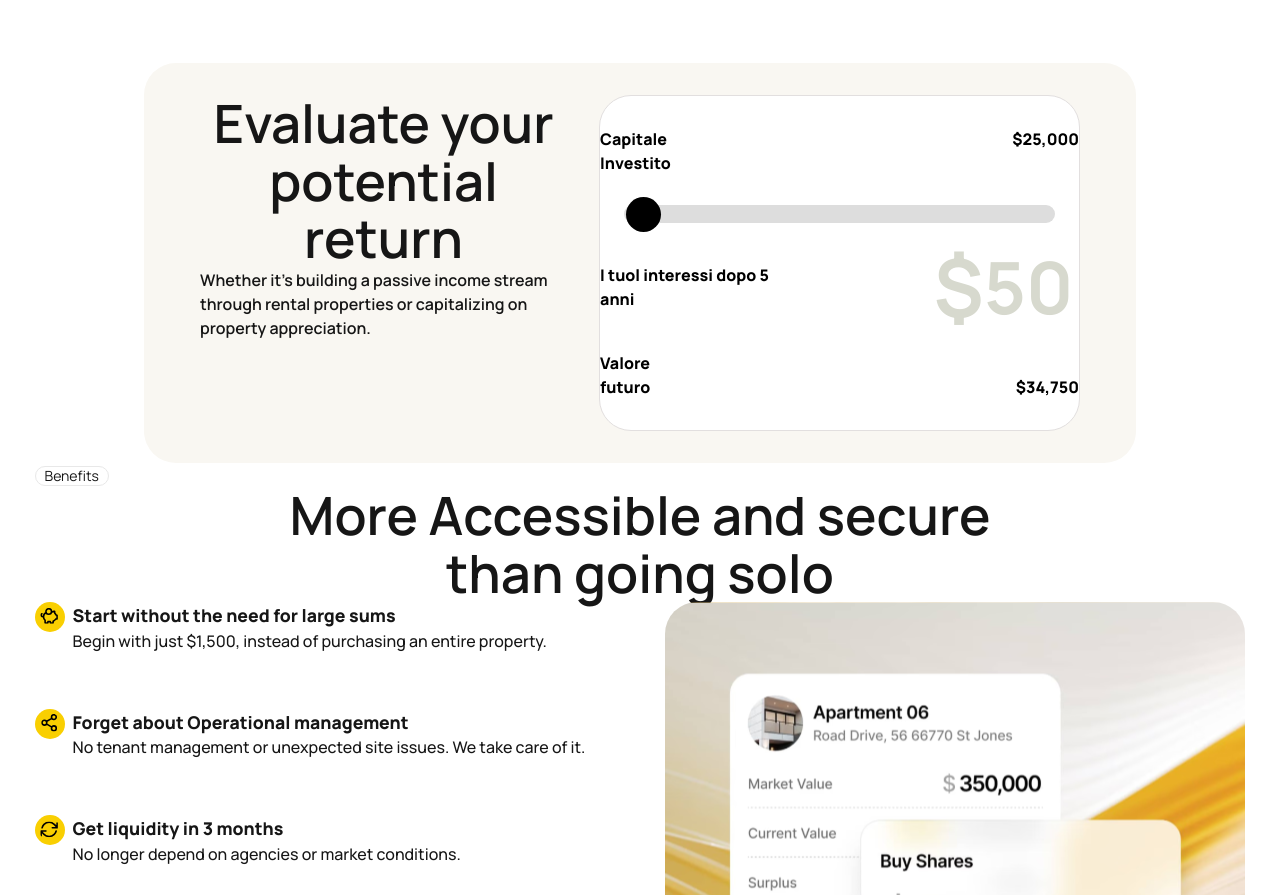
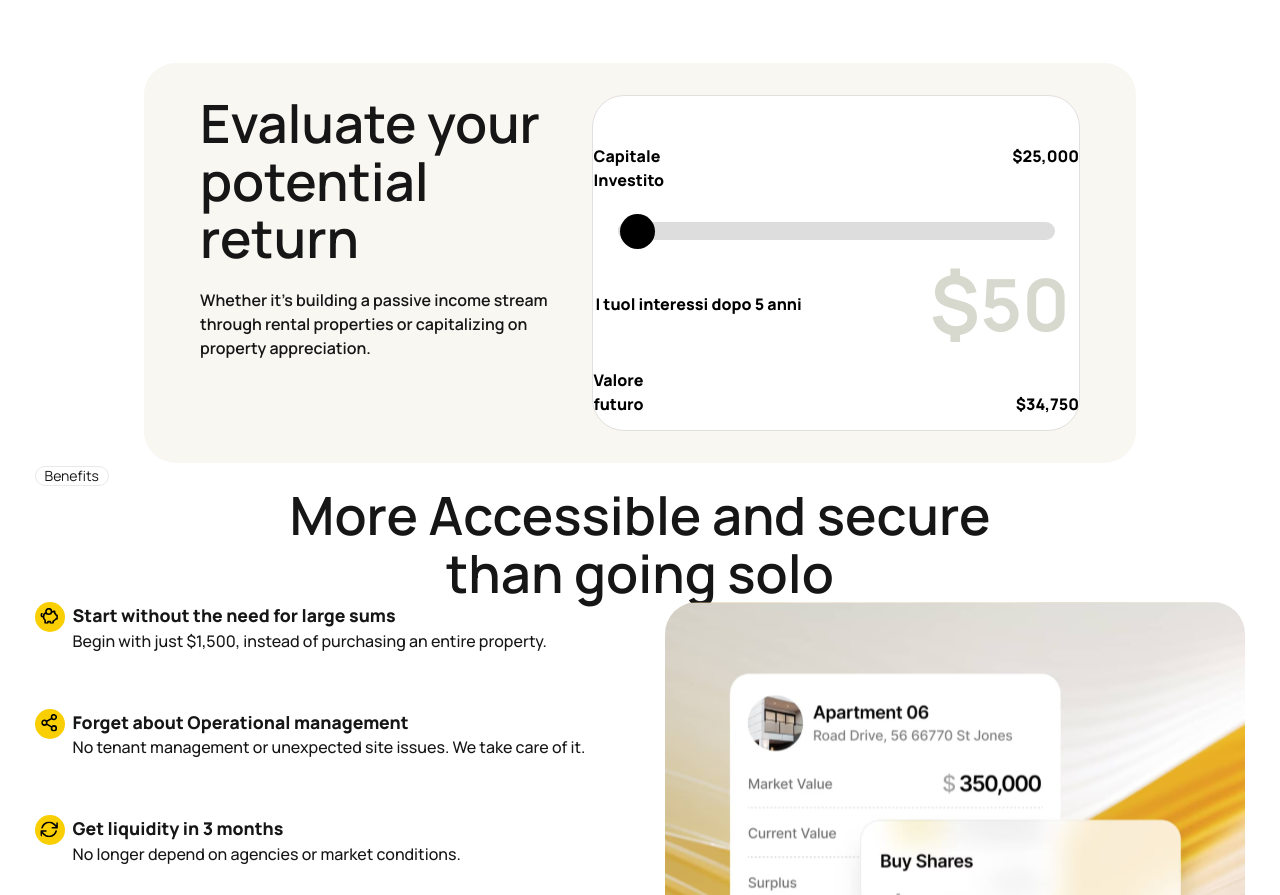
Before and after one commit to Daniel264/Slice, a Next.js app: page / in a window 1280 px wide. Shown: the part 1851-2746 px from the top of the page. Built offline with nearby package versions, Linux system fonts and the light colour scheme.

Commit message:
refactor the layout of the range-component

```diff
--- a/src/styles/SCSS/components/_range-component.scss
+++ b/src/styles/SCSS/components/_range-component.scss
@@ -16,16 +16,17 @@
         width: 100%;
     }
 
-    div:nth-of-type(2),
-    div:nth-of-type(1) {
-        @include align-center(100%, max-content, column);
-    }
-
     div:nth-of-type(1) {
         // margin-bottom: 6rem;
+        h1 {
+            text-align: left;
+            margin-bottom: 20px;
+        }
     }
 
     div:nth-of-type(2) {
+        @include align-center(100%, max-content, column);
+        padding-top: 48px;
         background: var(--background-color);
         width: 1150px;
         height: 21rem;
--- a/src/styles/SCSS/index.css
+++ b/src/styles/SCSS/index.css
@@ -432,8 +432,11 @@ h1 {
     width: 100%;
   }
 }
-.range-component div:nth-of-type(2),
-.range-component div:nth-of-type(1) {
+.range-component div:nth-of-type(1) h1 {
+  text-align: left;
+  margin-bottom: 20px;
+}
+.range-component div:nth-of-type(2) {
   width: 100%;
   height: -moz-max-content;
   height: max-content;
@@ -441,8 +444,7 @@ h1 {
   flex-direction: column;
   justify-content: center;
   align-items: center;
-}
-.range-component div:nth-of-type(2) {
+  padding-top: 48px;
   background: var(--background-color);
   width: 1150px;
   height: 21rem;
```
Also changed, not shown: 1 other file (tests, documents, lock files or other folders).
